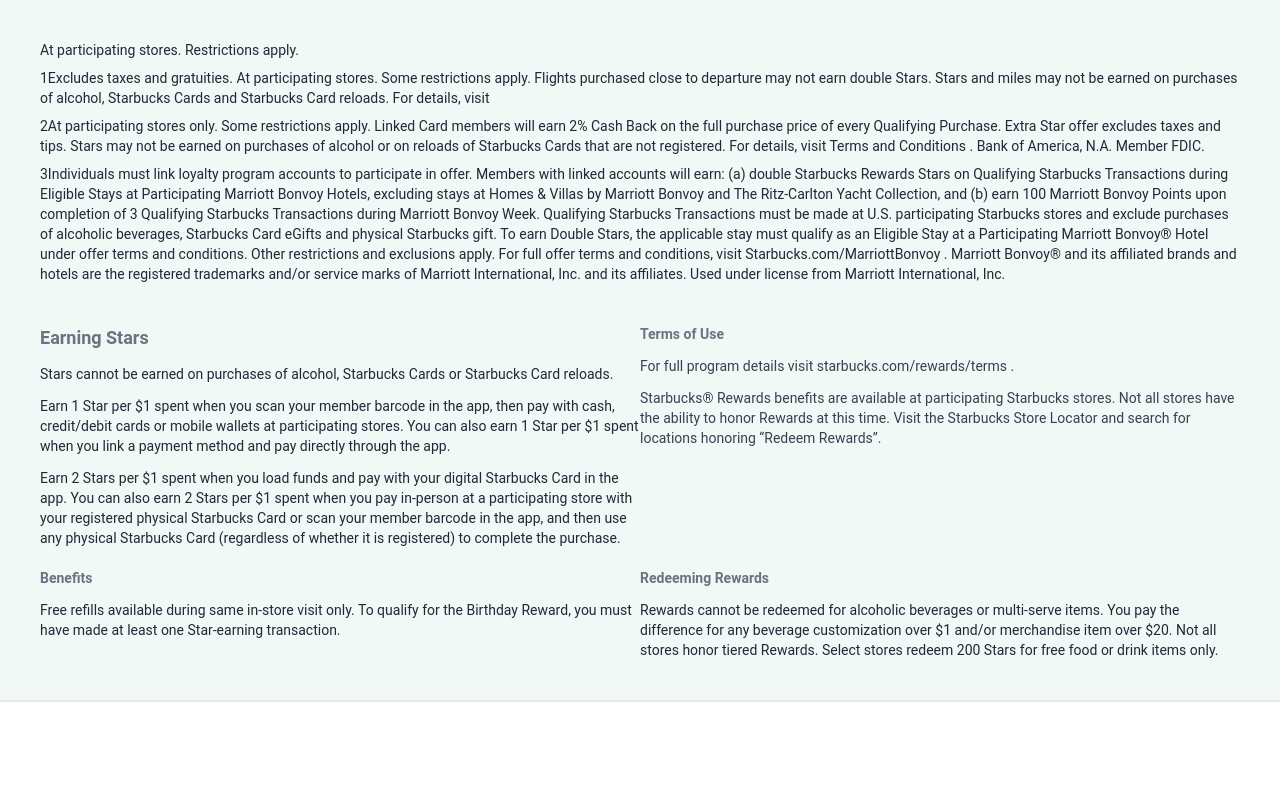
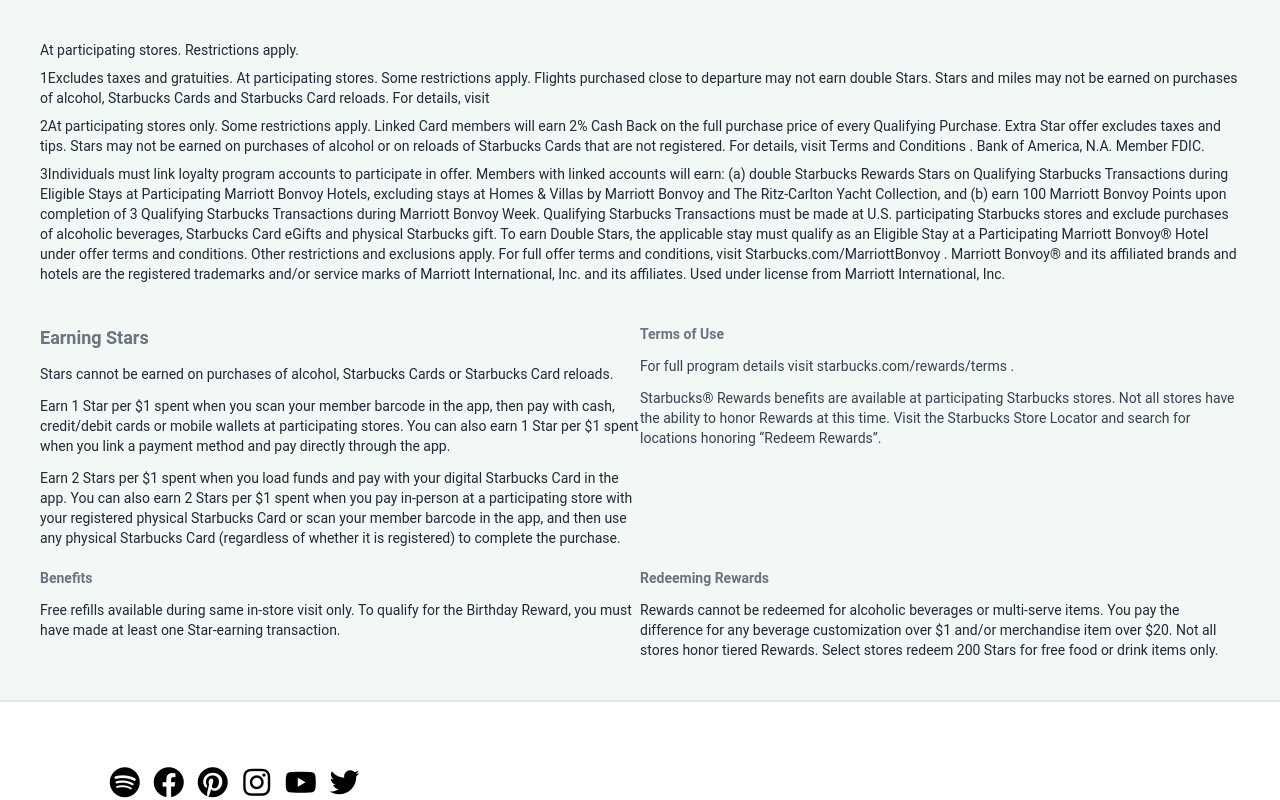
Before and after one commit to ErnestoPelayo/Starbucks, a React (Vite) app: page / in a window 1280 px wide. Shown: the part 4100-4900 px from the top of the page. Before the commit the page ends 4864 px from the top, so only its background shows below. Built offline with nearby package versions, Linux system fonts and the light colour scheme; a web font is replaced by a local one.

Commit message:
Icons footer added

```diff
--- /dev/null
+++ b/src/components/Footer.tsx
@@ -0,0 +1,16 @@
+const Footer = () => {
+  return (
+    <div className="w-5/6 mx-auto">
+      <div className="flex gap-2">
+        <i className="bx bxl-spotify bx-md"></i>
+        <i className="bx bxl-facebook-circle bx-md"></i>
+        <i className='bx bxl-pinterest bx-md' ></i>
+        <i className="bx bxl-instagram bx-md"></i>
+        <i className='bx bxl-youtube bx-md' ></i>
+        <i className='bx bxl-twitter bx-md' ></i>
+      </div>
+    </div>
+  );
+};
+
+export default Footer;
--- a/src/views/Rewards.tsx
+++ b/src/views/Rewards.tsx
@@ -1,5 +1,6 @@
 import EarnStars from "../components/EarnStars";
 import EndlessExtras from "../components/EndlessExtras";
+import Footer from "../components/Footer";
 import Questions from "../components/Questions";
 import RewardsComming from "../components/RewardsComming";
 import Stars from "../components/Stars";
@@ -97,6 +98,7 @@
       <EarnStars />
       <RewardsComming />
       <Questions />
+      <Footer/>
     </>
   );
 };
```
